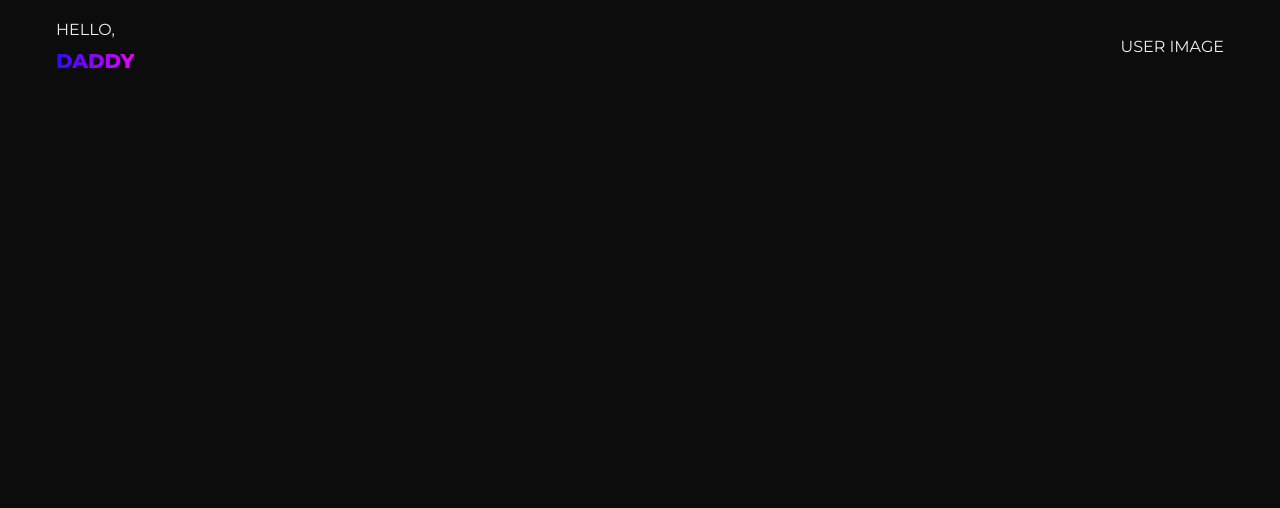
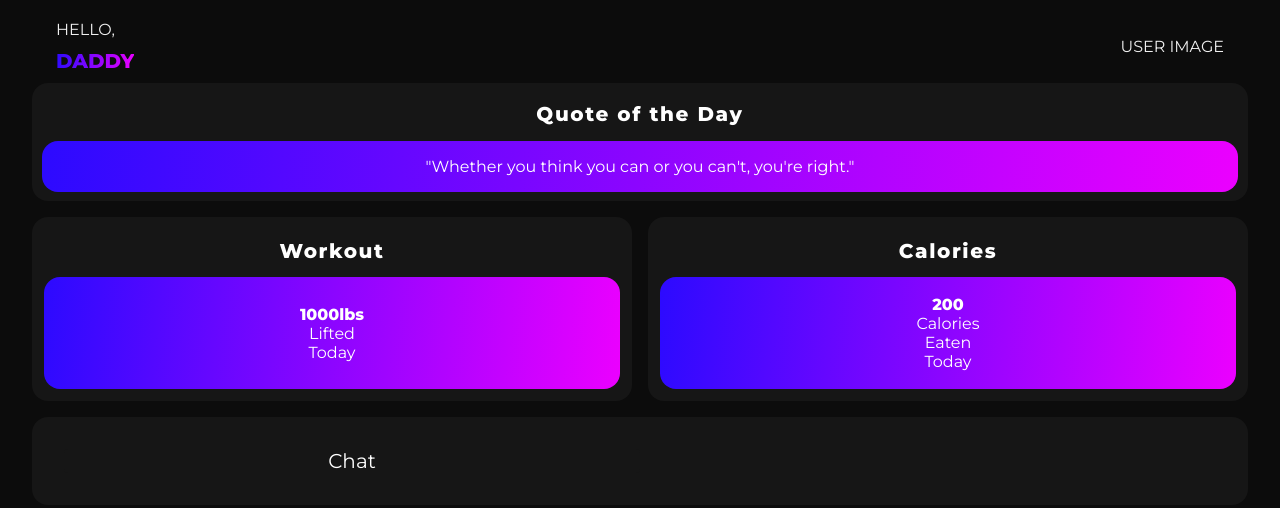
Before and after one commit to Sigword/Workout-App, a Next.js app: page / in a window 1280 px wide. Shown: the top 508 px of the page. Built offline with nearby package versions, Linux system fonts and the light colour scheme.

Commit message:
work-quote

```diff
--- /dev/null
+++ b/components/Chat.js
@@ -0,0 +1,13 @@
+import styles from "../styles/chat.module.css";
+
+const Chat = () => {
+  return (
+    <div className={styles.chatMain}>
+      <div className={styles.chatBox}>
+        <div className={styles.chatText}>Chat</div>
+        <div className={styles.chatLogo}></div>
+      </div>
+    </div>
+  );
+};
+export default Chat;
--- /dev/null
+++ b/components/Quote.js
@@ -0,0 +1,15 @@
+import styles from "../styles/quote.module.css";
+
+const Quote = () => {
+  return (
+    <div className={styles.quoteMain}>
+      <div className={styles.quoteBox}>
+        <div className={styles.quoteTop}>Quote of the Day</div>
+        <div className={styles.quoteBottom}>
+          "Whether you think you can or you can't, you're right."
+        </div>
+      </div>
+    </div>
+  );
+};
+export default Quote;
--- /dev/null
+++ b/components/Work.js
@@ -0,0 +1,26 @@
+import styles from "../styles/work.module.css";
+
+const Work = () => {
+  return (
+    <div className={styles.workMain}>
+      <div className={styles.workBox}>
+        <div className={styles.workOutA}>Workout</div>
+        <div className={styles.workOutB}>
+          <span className={styles.workBold}>1000lbs</span>
+          <span>Lifted</span>
+          <span>Today</span>
+        </div>
+      </div>
+      <div className={styles.workBox}>
+        <div className={styles.workOutA}>Calories</div>
+        <div className={styles.workOutB}>
+          <span className={styles.workBold}>200</span>
+          <span>Calories</span>
+          <span>Eaten</span>
+          <span>Today</span>
+        </div>
+      </div>
+    </div>
+  );
+};
+export default Work;
--- a/pages/index.js
+++ b/pages/index.js
@@ -1,5 +1,8 @@
 import Head from "next/head";
 import Header from "../components/Header";
+import Chat from "../components/Chat";
+import Work from "../components/Work";
+import Quote from "../components/Quote";
 import styles from "../styles/Home.module.css";
 
 export default function Home() {
@@ -12,6 +15,9 @@ export default function Home() {
       </Head>
 
       <Header />
+      <Quote />
+      <Work />
+      <Chat />
     </div>
   );
 }
--- /dev/null
+++ b/styles/chat.module.css
@@ -0,0 +1,35 @@
+.chatMain {
+  background-color: #0c0c0c;
+  padding: 0rem, 1.5rem;
+  min-width: 100%;
+  display: block;
+  justify-content: center;
+}
+
+.chatBox {
+  background-color: #161616;
+  border-radius: 1rem;
+  display: flex;
+  flex-direction: row;
+  font-family: "Montserrat", sans-serif;
+  font-size: 1.25rem;
+  font-weight: 500;
+  color: white;
+  padding: 2rem;
+}
+
+.chatText {
+  background-color: #161616;
+  border-radius: 0.25rem;
+  display: flex;
+  justify-content: center;
+  width: 50%;
+}
+
+.chatLogo {
+  padding: 0rem, 1.25rem;
+  display: flex;
+  justify-content: center;
+  width: 50%;
+  color: linear-gradient(95.41deg, #2c0aff -0.18%, #eb00ff 99.82%);
+}
--- /dev/null
+++ b/styles/quote.module.css
@@ -0,0 +1,38 @@
+.quoteMain {
+  background-color: #0c0c0c;
+  min-width: 100%;
+  display: block;
+  justify-content: center;
+}
+
+.quoteBox {
+  background-color: #161616;
+  border-radius: 1rem;
+  display: flex;
+  flex-direction: column;
+  padding: 0.6rem;
+  justify-content: center;
+  width: 100%;
+}
+
+.quoteTop {
+  display: flex;
+  justify-content: center;
+  font-family: "Montserrat", sans-serif;
+  color: white;
+  font-weight: 700;
+  font-size: 1.25rem;
+  letter-spacing: 0.1rem;
+  padding: 0.6rem 0.9rem 0.9rem 0.9rem;
+}
+
+.quoteBottom {
+  display: flex;
+  justify-content: center;
+  text-align: center;
+  font-family: "Montserrat", sans-serif;
+  color: white;
+  background: linear-gradient(95.41deg, #2c0aff -0.18%, #eb00ff 99.82%);
+  border-radius: 1rem;
+  padding: 1rem;
+}
--- /dev/null
+++ b/styles/work.module.css
@@ -0,0 +1,50 @@
+.workMain {
+  display: flex;
+  background-color: #0c0c0c;
+  width: 100%;
+  justify-content: space-evenly;
+  flex-direction: row;
+  padding: 1rem 0rem;
+  gap: 1rem;
+  height: 27vh;
+}
+
+.workBox {
+  display: flex;
+  justify-content: center;
+  flex-direction: column;
+  background-color: #161616;
+  border-radius: 1rem;
+  padding: 0.75rem;
+  flex: 1;
+}
+
+.workOutA {
+  display: flex;
+  justify-content: center;
+  font-family: "Montserrat", sans-serif;
+  color: white;
+  font-weight: 700;
+  letter-spacing: 0.1rem;
+  padding: 0.6rem 0.9rem 0.9rem 0.9rem;
+  font-size: 1.25rem;
+  width: 100%;
+}
+
+.workOutB {
+  display: flex;
+  text-align: center;
+  font-family: "Montserrat", sans-serif;
+  color: white;
+  background: linear-gradient(95.41deg, #2c0aff -0.18%, #eb00ff 99.82%);
+  border-radius: 1rem;
+  padding: 1rem;
+  flex-direction: column;
+  width: 100%;
+  height: 100%;
+  justify-content: center;
+}
+
+.workBold {
+  font-weight: 700;
+}
```
Also changed, not shown: components/Footer.js (deleted, +0 -15 lines), styles/footer.module.css (deleted).
